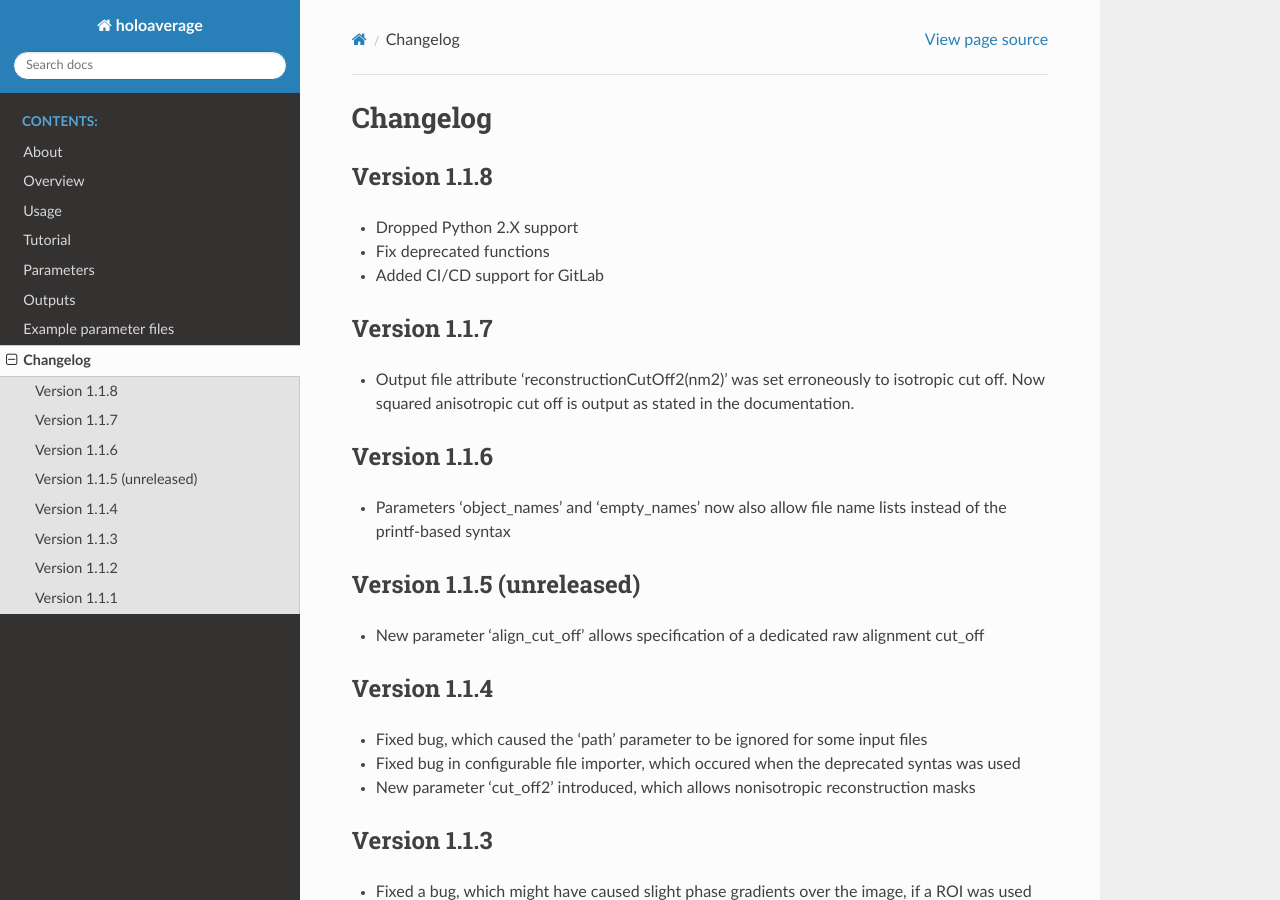
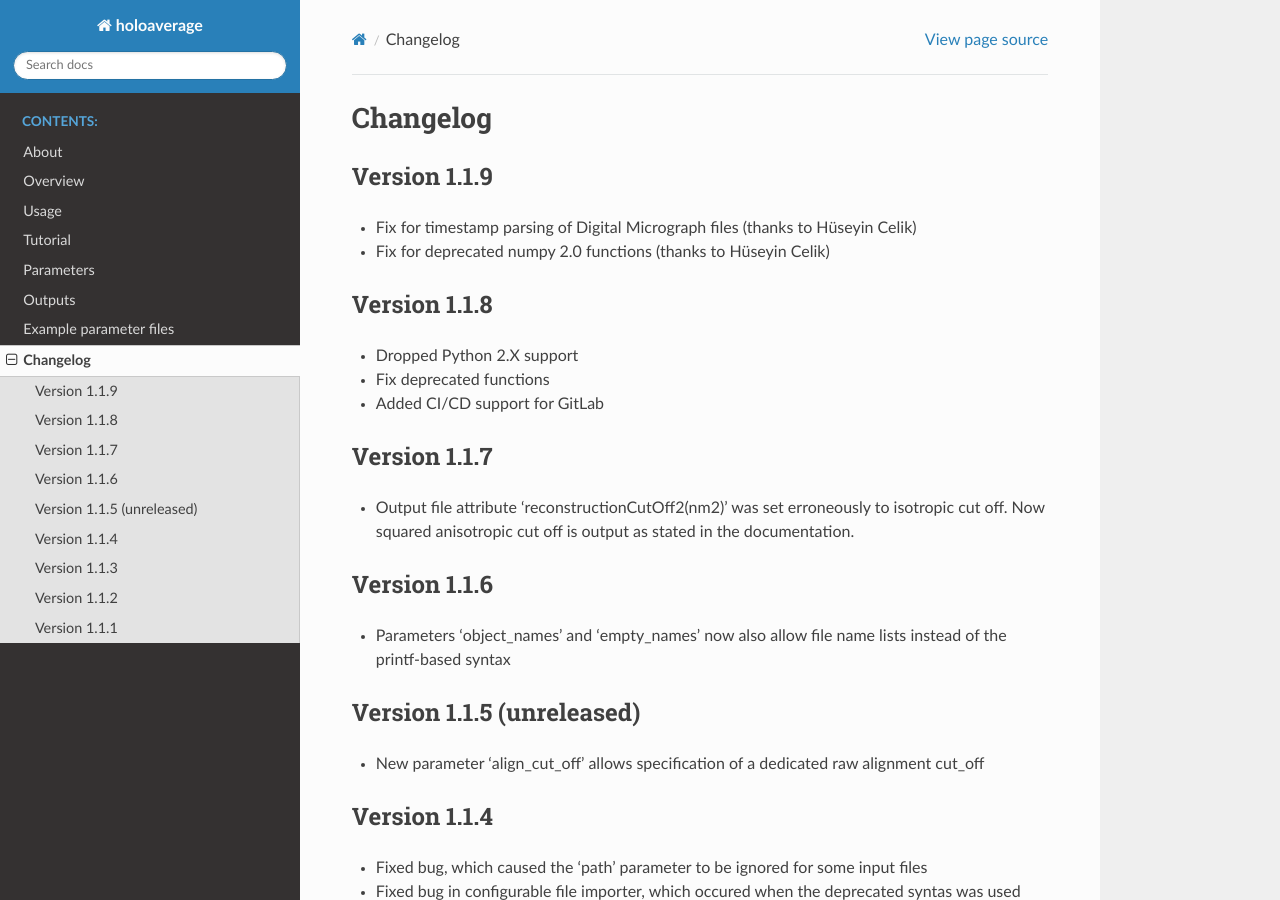
Before and after one commit to niermann/holoaverage, a Sphinx documentation site: the page built from docs/changelog.rst, in a window 1280 px wide and 900 px high. Built offline with Sphinx 7.4.7 and the Read the Docs theme 3.1.0, drawn with Linux system fonts in a browser that asks for light colours.

Commit message:
Bump Version to 1.1.9

```diff
--- a/docs/changelog.rst
+++ b/docs/changelog.rst
@@ -2,6 +2,12 @@
 
 Changelog
 =========
+
+Version 1.1.9
+-------------
+
+* Fix for timestamp parsing of Digital Micrograph files (thanks to Hüseyin Celik)
+* Fix for deprecated numpy 2.0 functions  (thanks to Hüseyin Celik)
 
 Version 1.1.8
 -------------
--- a/holoaverage/version.py
+++ b/holoaverage/version.py
@@ -1 +1 @@
-__version__ = '1.1.8'
+__version__ = '1.1.9'
```
